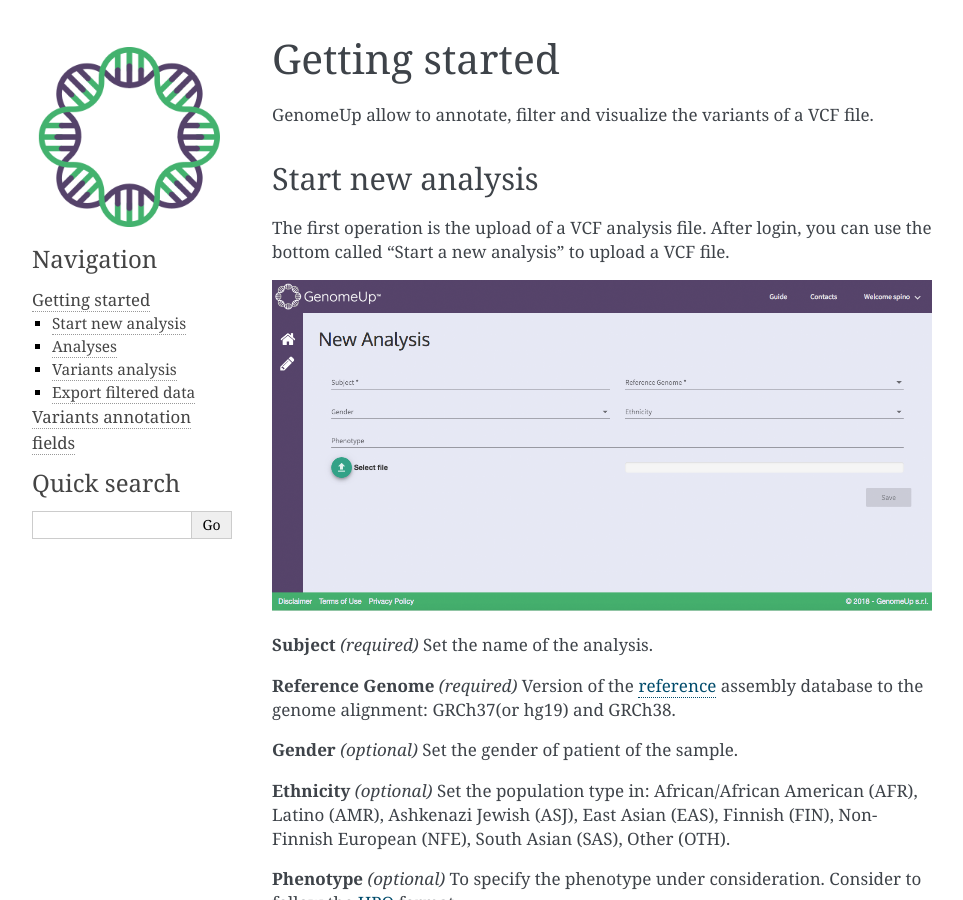
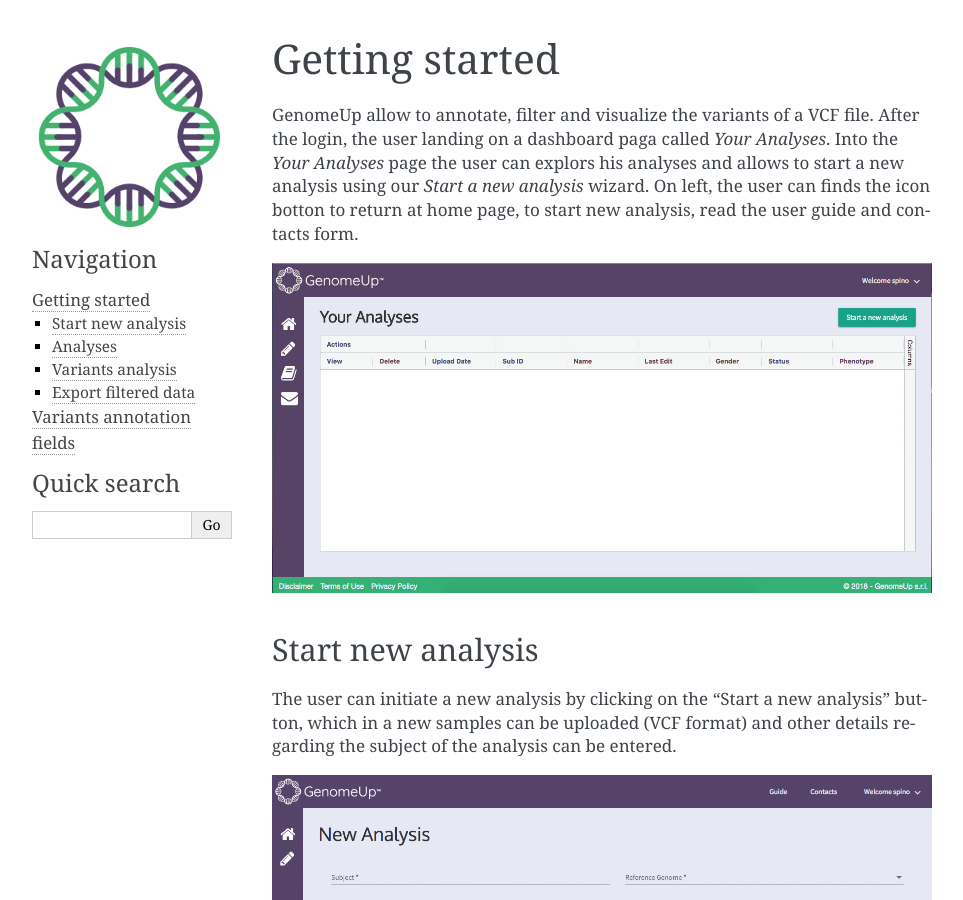
Before and after one commit to saraicarus/genomeup_doc, a Sphinx documentation site: the page built from source/getting_started.rst, in a window 1280 px wide and 900 px high. Shown: the whole window, without its empty margins (148-1111 px from the left). Built offline with Sphinx 7.4.7, drawn with Linux system fonts in a browser that asks for light colours.

Commit message:
Update getting_started.rst

```diff
--- a/source/getting_started.rst
+++ b/source/getting_started.rst
@@ -2,12 +2,15 @@
 ^^^^^^^^^^^^^^^
 
 GenomeUp allow to annotate, filter and visualize the variants of a VCF file.
+After the login, the user landing on a dashboard paga called *Your Analyses*.
+Into the *Your Analyses* page the user can explors his analyses and allows to start a new analysis using our *Start a new analysis* wizard.
+On left, the user can finds the icon botton to return at home page, to start new analysis, read the user guide and contacts form.
 
+.. image :: /_static/your_analyses.jpg
 
 Start new analysis
 ~~~~~~~~~~~~~~~~~~
-The first operation is the upload of a VCF analysis file.
-After login, you can use the bottom called "Start a new analysis" to upload a VCF file.
+The user can initiate a new analysis by clicking on the "Start a new analysis" button, which in a new samples can be uploaded (VCF format) and other details regarding the subject of the analysis can be entered.
 
 .. image :: /_static/start_new_analysis.png
 
```
